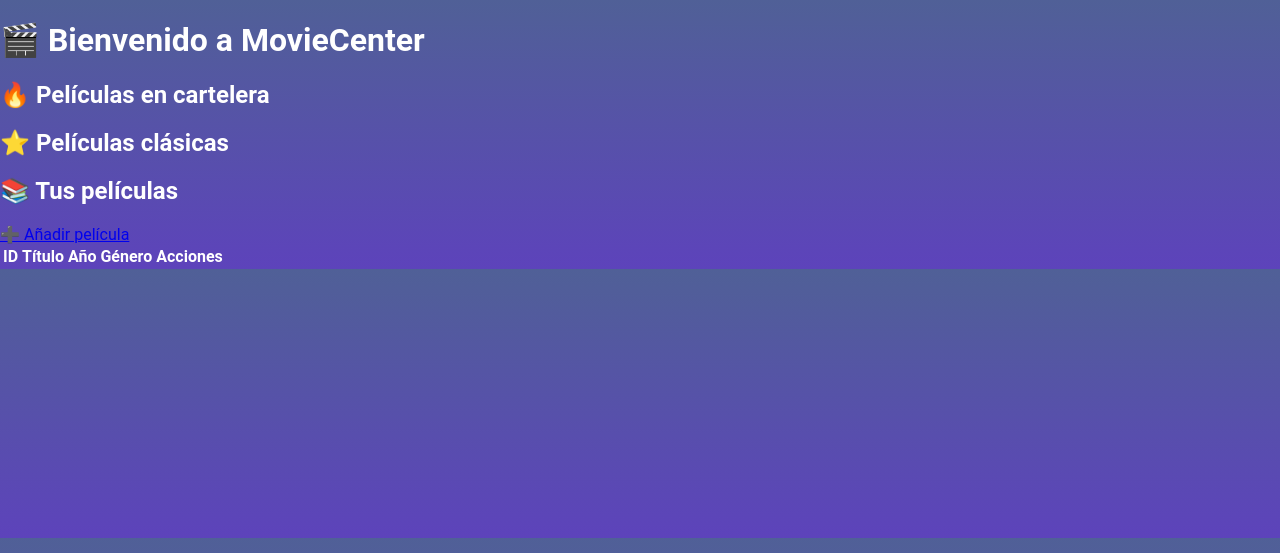
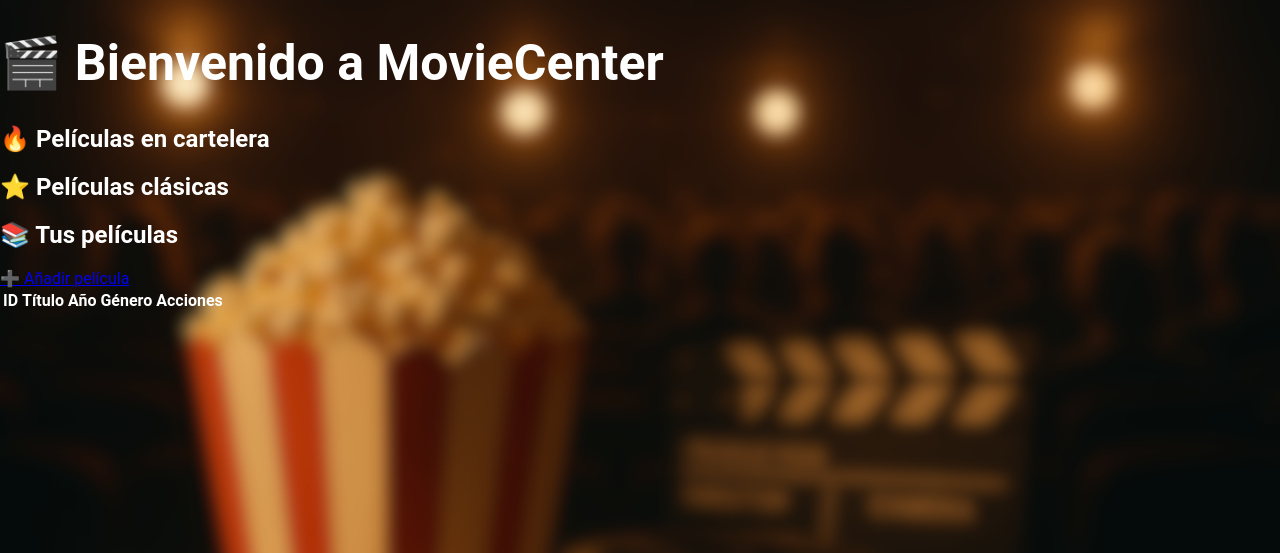
Before and after one commit to frankcamarena16-lgtm/Proyecto_CRUD, a Flask app: page / in a window 1280 px wide. Shown: the top 553 px of the page. Run offline with Flask 3, Linux system fonts and the light colour scheme; lists and menus that the app fills with data are empty.

Commit message:
se agregaron imaganes y el campo en_cartelera a la base de datos.

```diff
--- a/app/app.py
+++ b/app/app.py
@@ -13,7 +13,8 @@ def crear_base_de_datos():
                     id INTEGER PRIMARY KEY AUTOINCREMENT,
                     titulo TEXT NOT NULL,
                     año TEXT NOT NULL,
-                    genero TEXT NOT NULL
+                    genero TEXT NOT NULL,
+                    en_cartelera INTEGER DEFAULT 0
                     )
                 """)
     database.commit()
--- a/app/static/css/index_style.css
+++ b/app/static/css/index_style.css
@@ -1,6 +1,13 @@
+
     body {
       margin: 0;
       font-family: 'Roboto', sans-serif;
-      background: linear-gradient(180deg, #506097 0%, #5d43bb 100%);
+      background-image: url("../img/Fondo-web-desenfoque.png");
+      background-repeat: no-repeat;
+      background-size: cover;
       color: #fff;
     }
+
+    h1{
+      font-size: 50px;
+    }
--- a/app/templates/index.html
+++ b/app/templates/index.html
@@ -4,6 +4,7 @@
     <meta charset="UTF-8">
     <title>Cartelera de Películas</title>
     <link rel="stylesheet" href="{{ url_for('static', filename='css/index_style.css') }}">
+    <link rel="icon" type="image/png" href="../static/img/favicon.png">
 </head>
 <body>
 
```
Also changed, not shown: app/static/img/Fondo-web-desenfoque.png (added), app/static/img/Imagen-cine.png (added), app/static/img/Logo-Movie-Center.png (added), app/static/img/Sala-de-cine.png (added), app/static/img/favicon.png (added).
